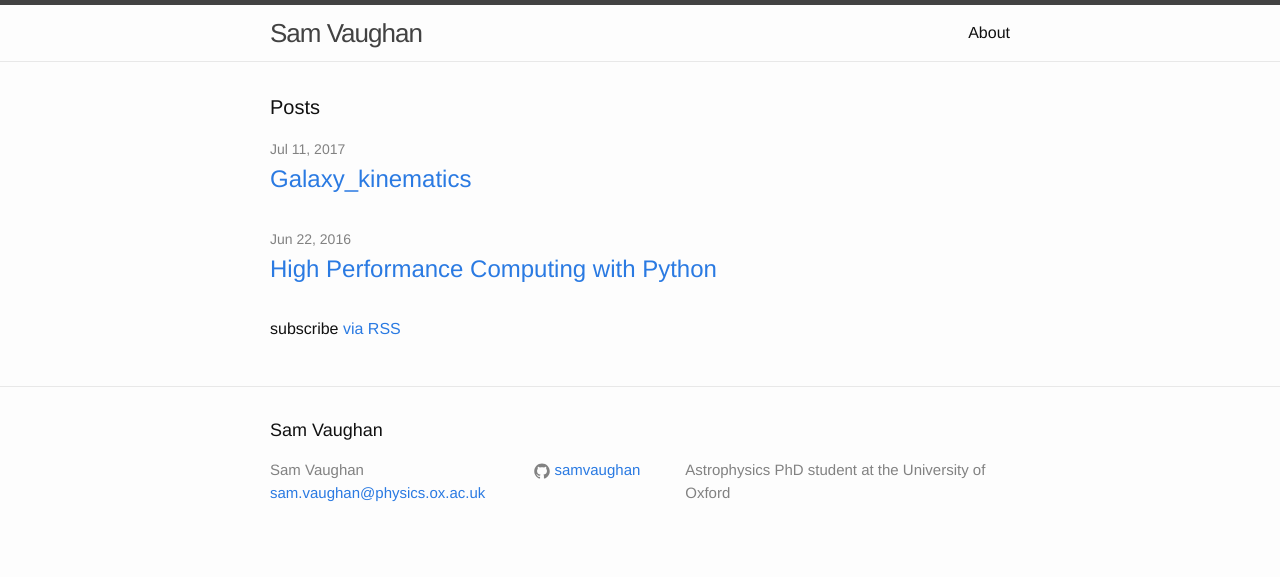
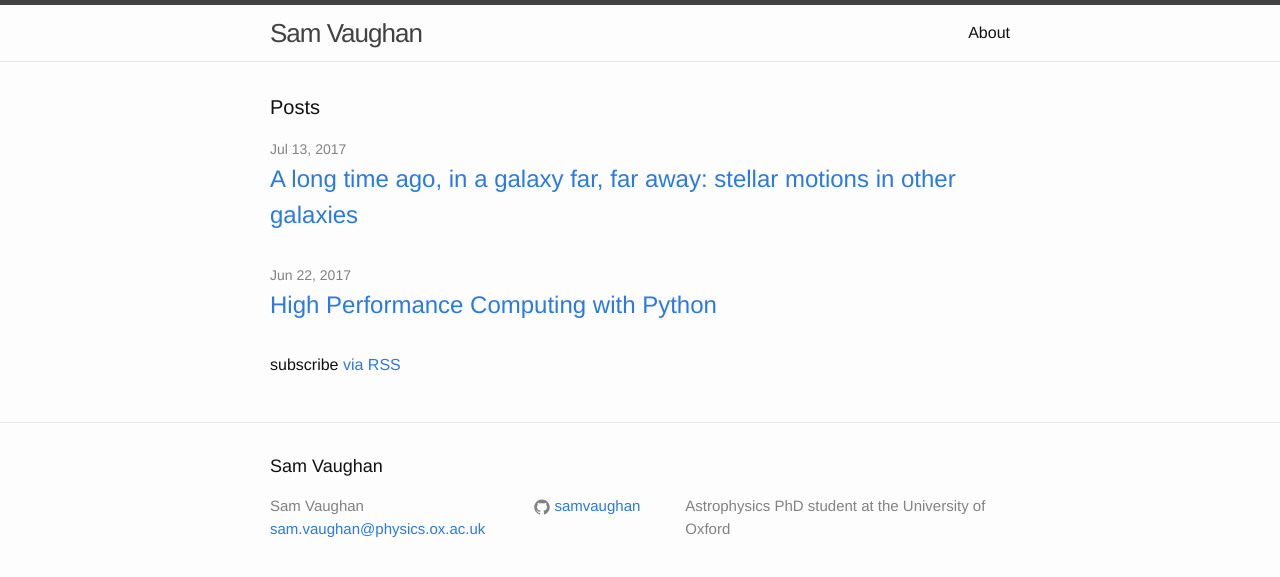
Before and after one commit to samvaughan/samvaughan.github.io, a Jekyll site: the page built from index.html, in a window 1280 px wide. Shown: the top 577 px of the page. Built offline with Jekyll 4.4.1, drawn with Linux system fonts in a browser that asks for light colours.

Commit message:
Changed headers of post files

```diff
--- a/_posts/2017-06-21-High-Performace-Python.md
+++ b/_posts/2017-06-21-High-Performace-Python.md
@@ -1,7 +1,7 @@
 ---
 layout: post
 title:  "High Performance Computing with Python"
-date:   2016-06-22 17:06:11 +0000
+date:   2017-06-22 17:06:11 +0000
 categories: code
 ---
 
```
Also changed, not shown: _posts/2017-07-11-Galaxy_Kinematics.md (+8 -1 lines).
